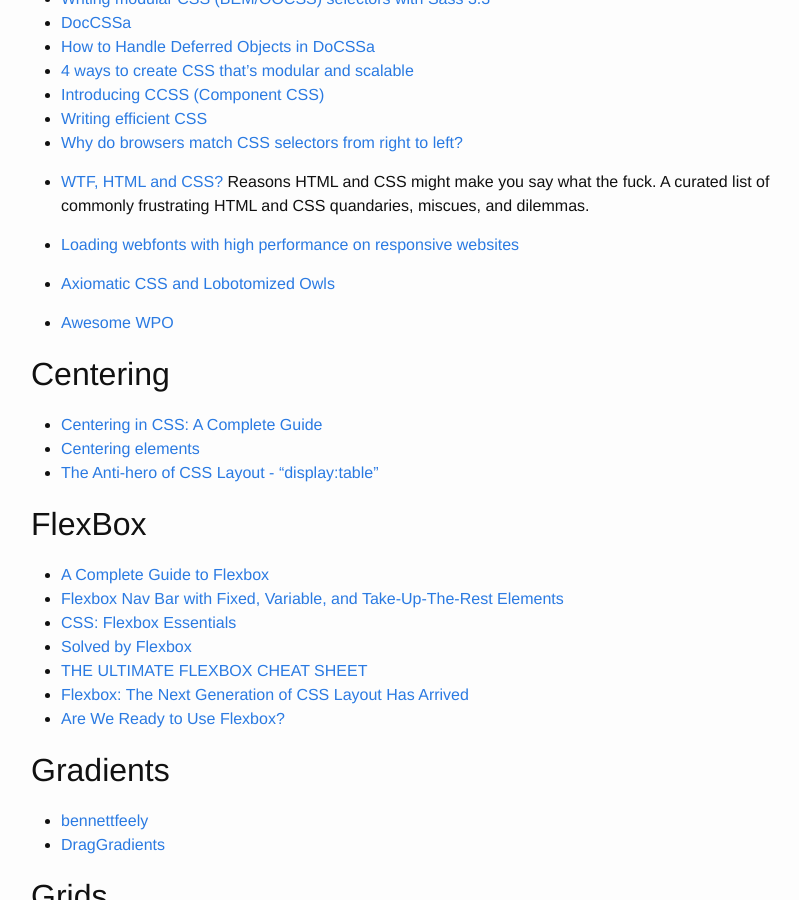
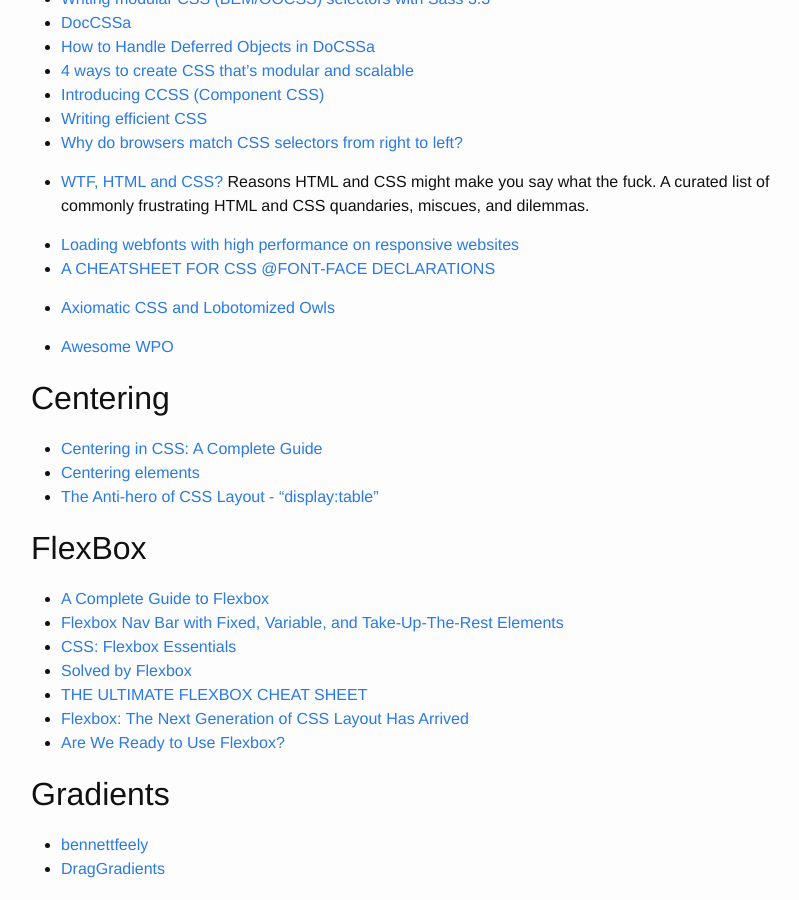
Before and after one commit to brownerd/brownerd.github.io, a Jekyll site: the page built from _posts/2014-10-06-reading-list-2014.md, in a window 1280 px wide and 900 px high, scrolled down 1730 px. Shown: the whole window, without its empty margins (239-1038 px from the left). Built offline with Jekyll 4.4.1, drawn with Linux system fonts in a browser that asks for light colours; emoji names are drawn with the system emoji font.

Commit message:
A CHEATSHEET FOR CSS @FONT-FACE DECLARATIONS

```diff
--- a/_posts/2014-10-06-reading-list-2014.md
+++ b/_posts/2014-10-06-reading-list-2014.md
@@ -83,6 +83,7 @@ title: Reading List 2014
  Reasons HTML and CSS might make you say what the fuck. A curated list of commonly frustrating HTML and CSS quandaries, miscues, and dilemmas.
 
 - [Loading webfonts with high performance on responsive websites](http://bdadam.com/blog/loading-webfonts-with-high-performance.html)
+- [A CHEATSHEET FOR CSS @FONT-FACE DECLARATIONS](http://jamessteinbach.com/css/cheatsheet-css-font-face-declarations/)
 
 - [Axiomatic CSS and Lobotomized Owls](http://alistapart.com/article/axiomatic-css-and-lobotomized-owls)
 
```
